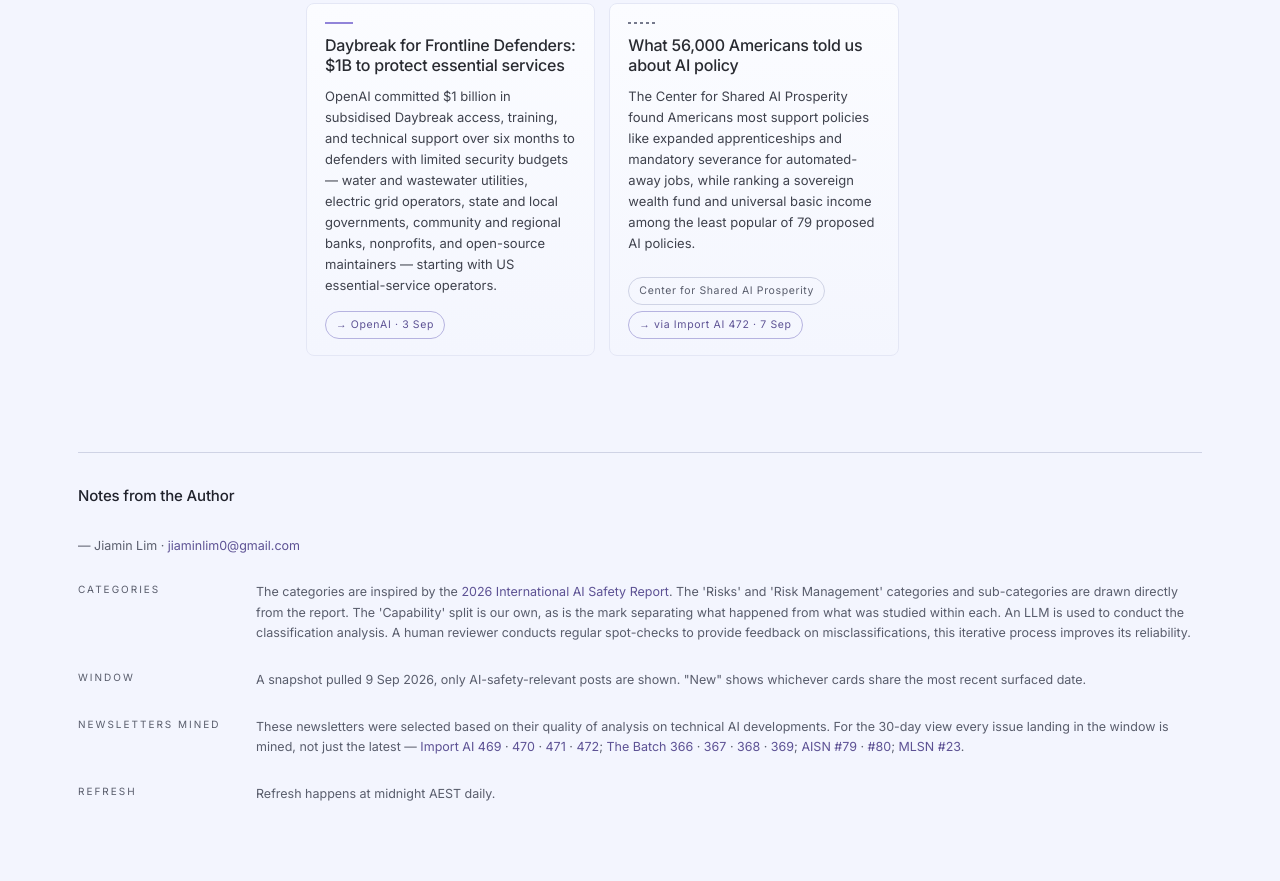
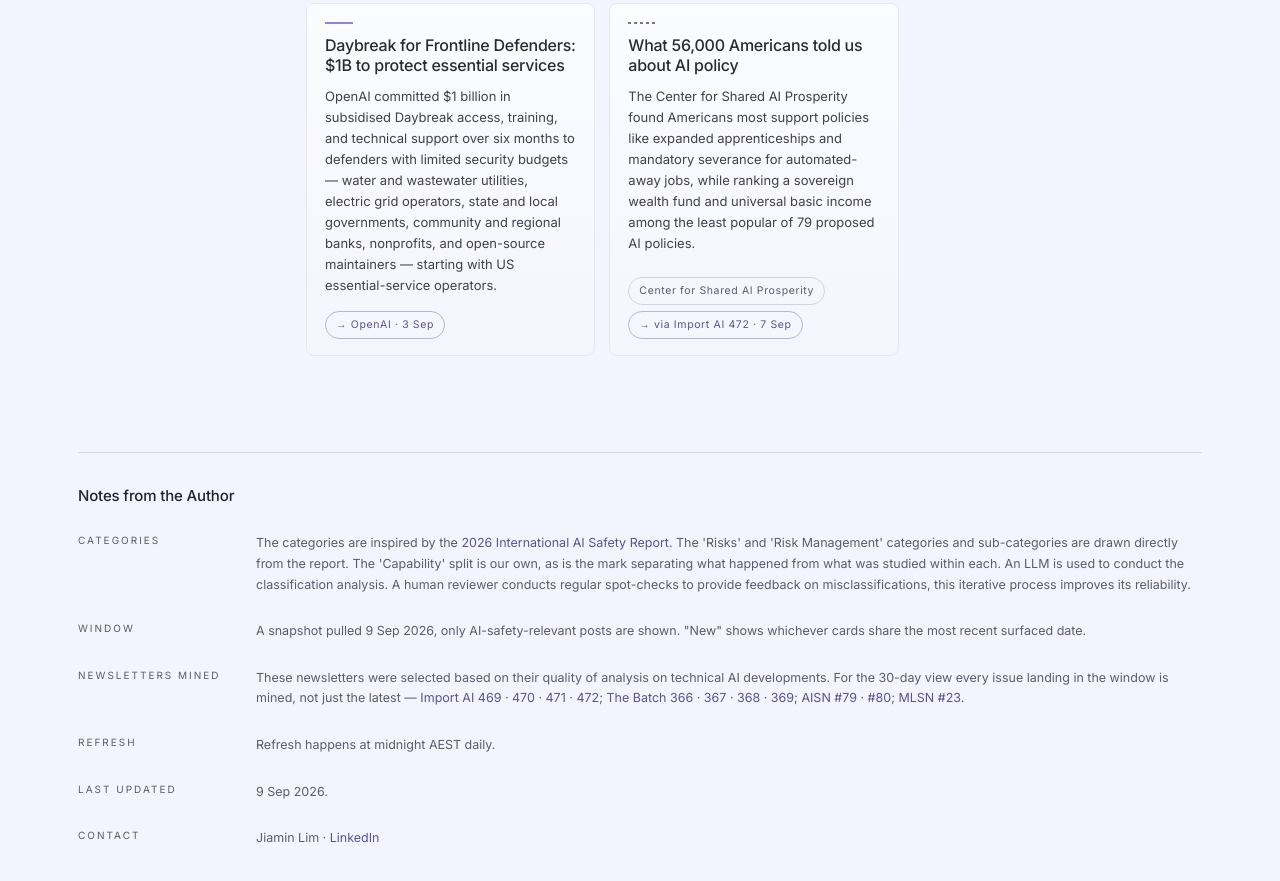
Before and after one commit to jiaminlim/theaisafetyfrontier, a plain HTML site: page index.html in a window 1280 px wide. Shown: the part 4387-5268 px from the top of the page. Drawn offline with Linux system fonts and the light colour scheme.

Commit message:
Replace email byline with Last updated + Contact footer rows
- Removed the "Notes from the Author" byline (name + email) added
  yesterday, per owner's request.
- Added a "Last updated" row with the pull date.
- Added a "Contact" row as the final entry: name + LinkedIn link,
  replacing the email.

Co-Authored-By: Claude Sonnet 5 <noreply@anthropic.com>

```diff
--- a/index.html
+++ b/index.html
@@ -290,9 +290,6 @@ footer.notes {
 .notes-text a { color: var(--accent-700); text-decoration: none; }
 .notes-text a:hover { text-decoration: underline; }
 .notes-heading { margin: 0; font-family: var(--font-display); font-weight: 500; font-size: 15px; letter-spacing: -0.01em; color: var(--ink); }
-.notes-byline { margin: 4px 0 0; font-size: 12.5px; color: var(--n700); }
-.notes-byline a { color: var(--accent-700); text-decoration: none; }
-.notes-byline a:hover { text-decoration: underline; }
 
 :focus-visible { outline: 2px solid var(--accent-700); outline-offset: 2px; }
 
@@ -909,7 +906,6 @@ footer.notes {
 
   <footer class="notes">
     <h2 class="notes-heading">Notes from the Author</h2>
-    <p class="notes-byline">— Jiamin Lim · <a href="mailto:jiaminlim0@gmail.com">jiaminlim0@gmail.com</a></p>
     <div class="notes-row">
       <span class="notes-label">Categories</span>
       <p class="notes-text">The categories are inspired by the <a href="https://internationalaisafetyreport.org/" target="_blank" rel="noopener">2026 International AI Safety Report</a>. The 'Risks' and 'Risk Management' categories and sub-categories are drawn directly from the report. The 'Capability' split is our own, as is the mark separating what happened from what was studied within each. An LLM is used to conduct the classification analysis. A human reviewer conducts regular spot-checks to provide feedback on misclassifications, this iterative process improves its reliability.</p>
@@ -925,6 +921,14 @@ footer.notes {
     <div class="notes-row">
       <span class="notes-label">Refresh</span>
       <p class="notes-text">Refresh happens at midnight AEST daily.</p>
+    </div>
+    <div class="notes-row">
+      <span class="notes-label">Last updated</span>
+      <p class="notes-text">9 Sep 2026.</p>
+    </div>
+    <div class="notes-row">
+      <span class="notes-label">Contact</span>
+      <p class="notes-text">Jiamin Lim · <a href="https://www.linkedin.com/in/jia-min-lim/" target="_blank" rel="noopener">LinkedIn</a></p>
     </div>
   </footer>
 
```
